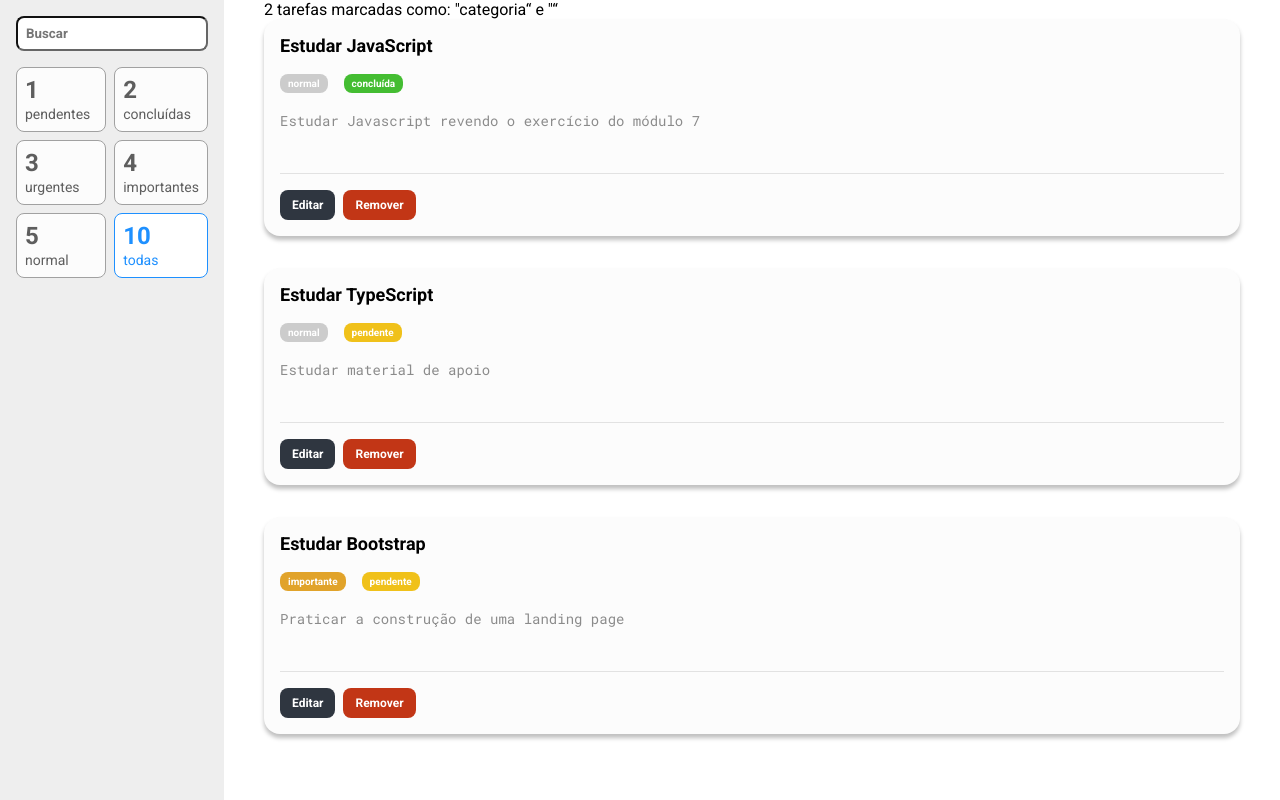
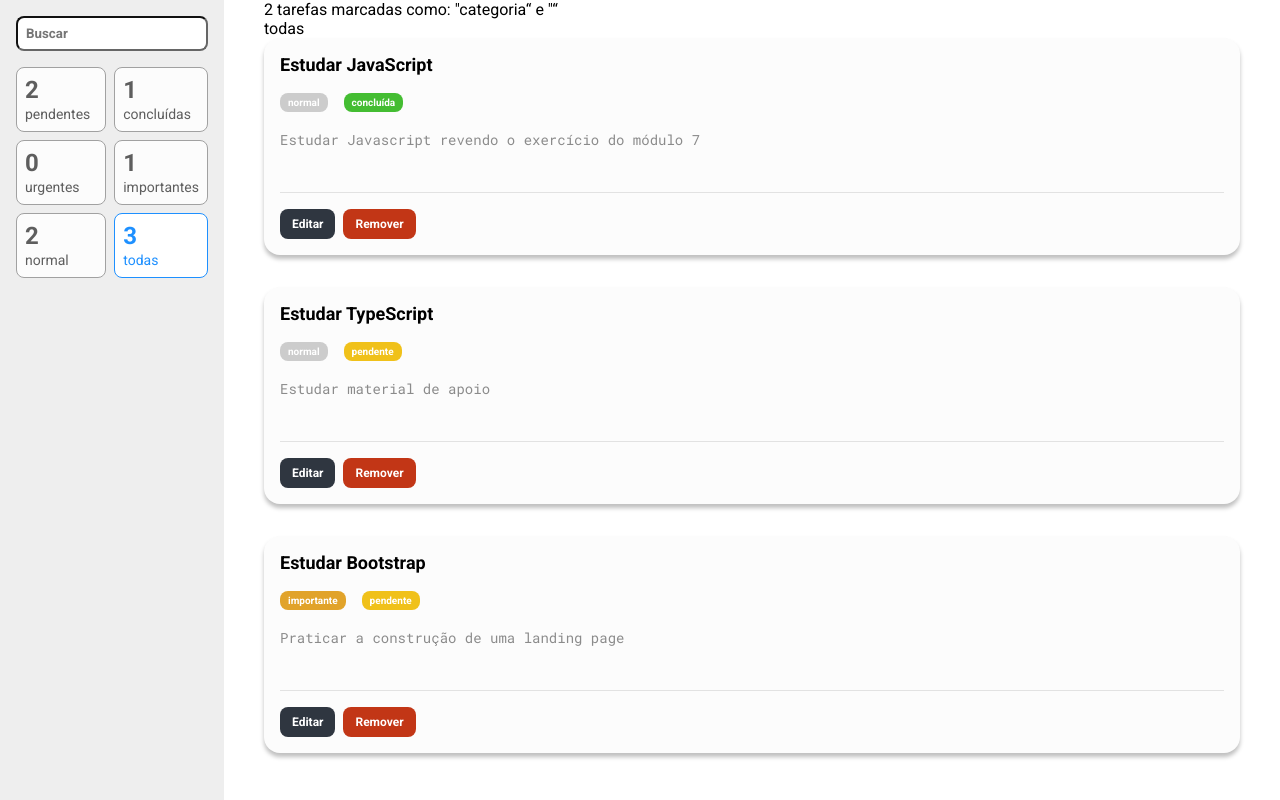
Before and after one commit to pedroeso/lista-de-contatos, a React (Create React App) app: page / in a window 1280 px wide. Built offline with nearby package versions, Linux system fonts and the light colour scheme.

Commit message:
filtrando tarefas

```diff
--- a/src/components/FiltroCard/index.tsx
+++ b/src/components/FiltroCard/index.tsx
@@ -1,16 +1,54 @@
+import { useDispatch, useSelector } from 'react-redux'
+import { alternaFiltro } from '../../store/reducers/filtro'
 import * as S from './styles'
+import * as enums from '../../utils/enums/Tarefa'
+import { RootReducer } from '../../store'
 
 export type Props = {
-  ativo?: boolean
-  contador: number
   legenda: string
+  criterio: 'prioridade' | 'status' | 'todas'
+  valor?: enums.Prioridade | enums.Status
 }
 
-const FiltroCard = ({ ativo, contador, legenda }: Props) => (
-  <S.Card ativo={ativo}>
-    <S.Contador>{contador}</S.Contador>
-    <S.Label>{legenda}</S.Label>
-  </S.Card>
-)
+const FiltroCard = ({ legenda, criterio, valor }: Props) => {
+  const dispatch = useDispatch()
+  const { filtro, tarefas } = useSelector((state: RootReducer) => state)
+
+  const verificaEstaAtivo = () => {
+    const mesmoCriterio = filtro.criterio === criterio
+    const mesmoValor = filtro.valor === valor
+
+    return mesmoCriterio && mesmoValor
+  }
+
+  const contarTarefas = () => {
+    if (criterio === 'todas') return tarefas.itens.length
+    if (criterio === 'prioridade') {
+      return tarefas.itens.filter((item) => item.prioridade === valor).length
+    }
+    if (criterio === 'status') {
+      return tarefas.itens.filter((item) => item.status === valor).length
+    }
+  }
+
+  const filtrar = () => {
+    dispatch(
+      alternaFiltro({
+        criterio,
+        valor
+      })
+    )
+  }
+
+  const contador = contarTarefas()
+  const ativo = verificaEstaAtivo()
+
+  return (
+    <S.Card ativo={ativo} onClick={filtrar}>
+      <S.Contador>{contador}</S.Contador>
+      <S.Label>{legenda}</S.Label>
+    </S.Card>
+  )
+}
 
 export default FiltroCard
--- a/src/components/FiltroCard/styles.ts
+++ b/src/components/FiltroCard/styles.ts
@@ -1,15 +1,16 @@
 import styled from 'styled-components'
 
-import { Props } from '.'
+type Props = {
+  ativo: boolean
+}
 
-type PropsSemLegendaEContador = Omit<Props, 'contador' | 'legenda'>
-
-export const Card = styled.div<PropsSemLegendaEContador>`
+export const Card = styled.div<Props>`
   padding: 8px;
   border: 1px solid ${(props) => (props.ativo ? '#1E90FF' : '#a1a1a1')};
   background-color: ${(props) => (props.ativo ? '#fff' : '#fcfcfc')};
   color: ${(props) => (props.ativo ? '#1E90FF' : '#5e5e5e')};
   border-radius: 8px;
+  cursor: pointer;
 `
 
 export const Contador = styled.span`
--- a/src/containers/BarraLateral/index.tsx
+++ b/src/containers/BarraLateral/index.tsx
@@ -3,6 +3,7 @@ import FiltroCard from '../../components/FiltroCard'
 import { alternaTermo } from '../../store/reducers/filtro'
 
 import * as S from './styles'
+import * as enums from '../../utils/enums/Tarefa'
 import { RootReducer } from '../../store'
 
 const BarraLateral = () => {
@@ -19,12 +20,32 @@ const BarraLateral = () => {
           onChange={(evento) => dispatch(alternaTermo(evento.target.value))}
         />
         <S.Filtros>
-          <FiltroCard legenda="pendentes" contador={1} />
-          <FiltroCard legenda="concluídas" contador={2} />
-          <FiltroCard legenda="urgentes" contador={3} />
-          <FiltroCard legenda="importantes" contador={4} />
-          <FiltroCard legenda="normal" contador={5} />
-          <FiltroCard ativo legenda="todas" contador={10} />
+          <FiltroCard
+            valor={enums.Status.PENDENTE}
+            criterio="status"
+            legenda="pendentes"
+          />
+          <FiltroCard
+            valor={enums.Status.CONCLUIDA}
+            criterio="status"
+            legenda="concluídas"
+          />
+          <FiltroCard
+            valor={enums.Prioridade.URGENTE}
+            criterio="prioridade"
+            legenda="urgentes"
+          />
+          <FiltroCard
+            valor={enums.Prioridade.IMPORTANTE}
+            criterio="prioridade"
+            legenda="importantes"
+          />
+          <FiltroCard
+            valor={enums.Prioridade.NORMAL}
+            criterio="prioridade"
+            legenda="normal"
+          />
+          <FiltroCard criterio="todas" legenda="todas" />
         </S.Filtros>
       </div>
     </S.Aside>
--- a/src/containers/ListaDeTarefas/index.tsx
+++ b/src/containers/ListaDeTarefas/index.tsx
@@ -6,12 +6,31 @@ import { RootReducer } from '../../store'
 
 const ListaDeTarefas = () => {
   const { itens } = useSelector((state: RootReducer) => state.tarefas)
-  const { termo } = useSelector((state: RootReducer) => state.filtro)
+  const { termo, criterio, valor } = useSelector(
+    (state: RootReducer) => state.filtro
+  )
 
   const filtraTarefas = () => {
-    return itens.filter(
-      (item) => item.titulo.toLowerCase().search(termo.toLowerCase()) >= 0
-    )
+    let tarefasFiltradas = itens
+    if (termo !== undefined) {
+      tarefasFiltradas = tarefasFiltradas.filter(
+        (item) => item.titulo.toLowerCase().search(termo.toLowerCase()) >= 0
+      )
+
+      if (criterio === 'prioridade') {
+        tarefasFiltradas = tarefasFiltradas.filter(
+          (item) => item.prioridade === valor
+        )
+      } else if (criterio === 'status') {
+        tarefasFiltradas = tarefasFiltradas.filter(
+          (item) => item.status === valor
+        )
+      }
+
+      return tarefasFiltradas
+    } else {
+      return itens
+    }
   }
 
   return (
@@ -19,6 +38,11 @@ const ListaDeTarefas = () => {
       <p>
         2 tarefas marcadas como: &quot;categoria&ldquo; e &quot;{termo}&ldquo;
       </p>
+      <ul>
+        <li>{termo}</li>
+        <li>{criterio}</li>
+        <li>{valor}</li>
+      </ul>
       <ul>
         {filtraTarefas().map((t) => (
           <li key={t.titulo}>
--- a/src/store/reducers/filtro.ts
+++ b/src/store/reducers/filtro.ts
@@ -2,7 +2,7 @@ import { PayloadAction, createSlice } from '@reduxjs/toolkit'
 import * as enums from '../../utils/enums/Tarefa'
 
 type FiltroState = {
-  termo: string
+  termo?: string
   criterio: 'prioridade' | 'status' | 'todas'
   valor?: enums.Prioridade | enums.Status
 }
@@ -18,10 +18,14 @@ const filtroSlice = createSlice({
   reducers: {
     alternaTermo: (state, action: PayloadAction<string>) => {
       state.termo = action.payload
+    },
+    alternaFiltro: (state, action: PayloadAction<FiltroState>) => {
+      state.criterio = action.payload.criterio
+      state.valor = action.payload.valor
     }
   }
 })
 
-export const { alternaTermo } = filtroSlice.actions
+export const { alternaTermo, alternaFiltro } = filtroSlice.actions
 
 export default filtroSlice.reducer
```
